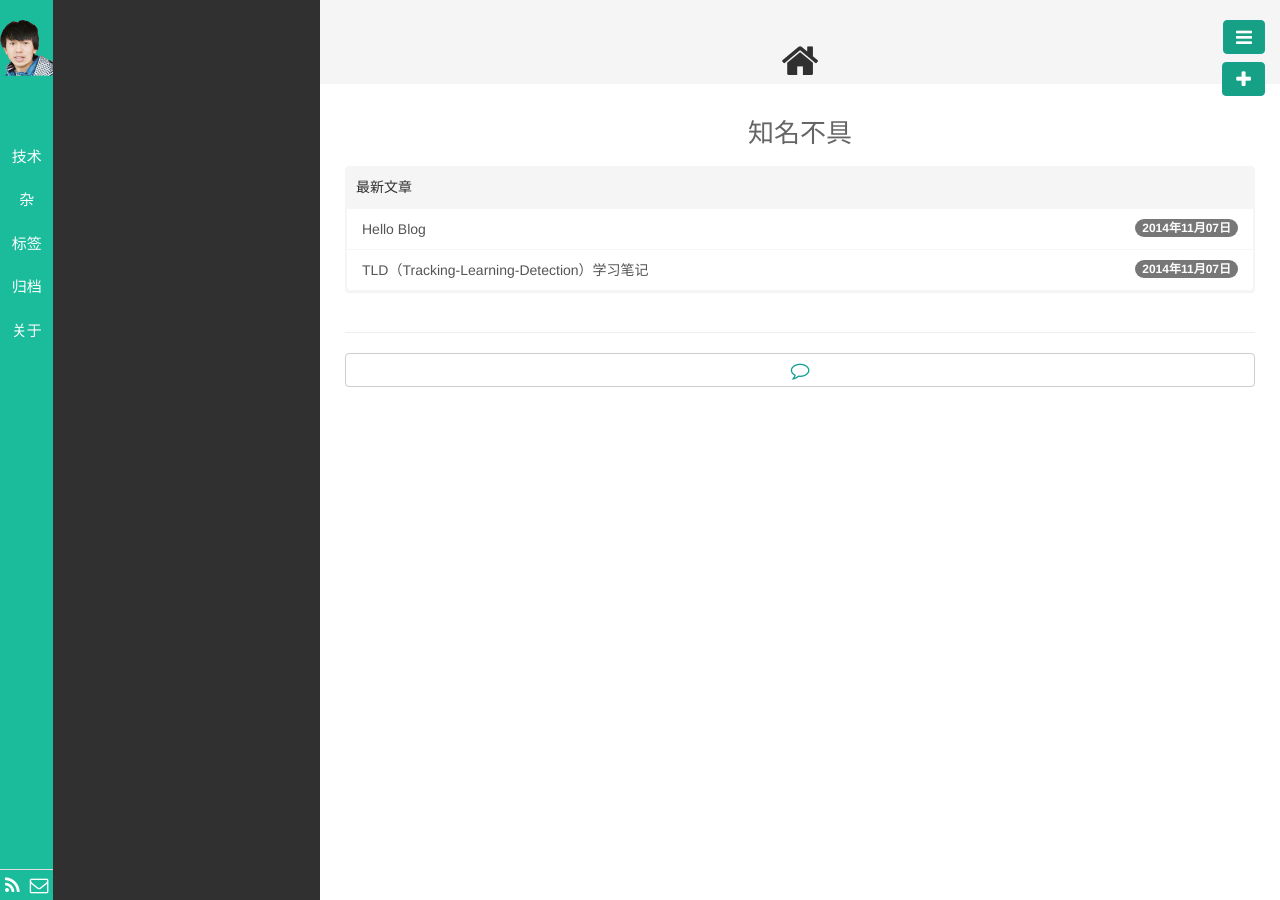
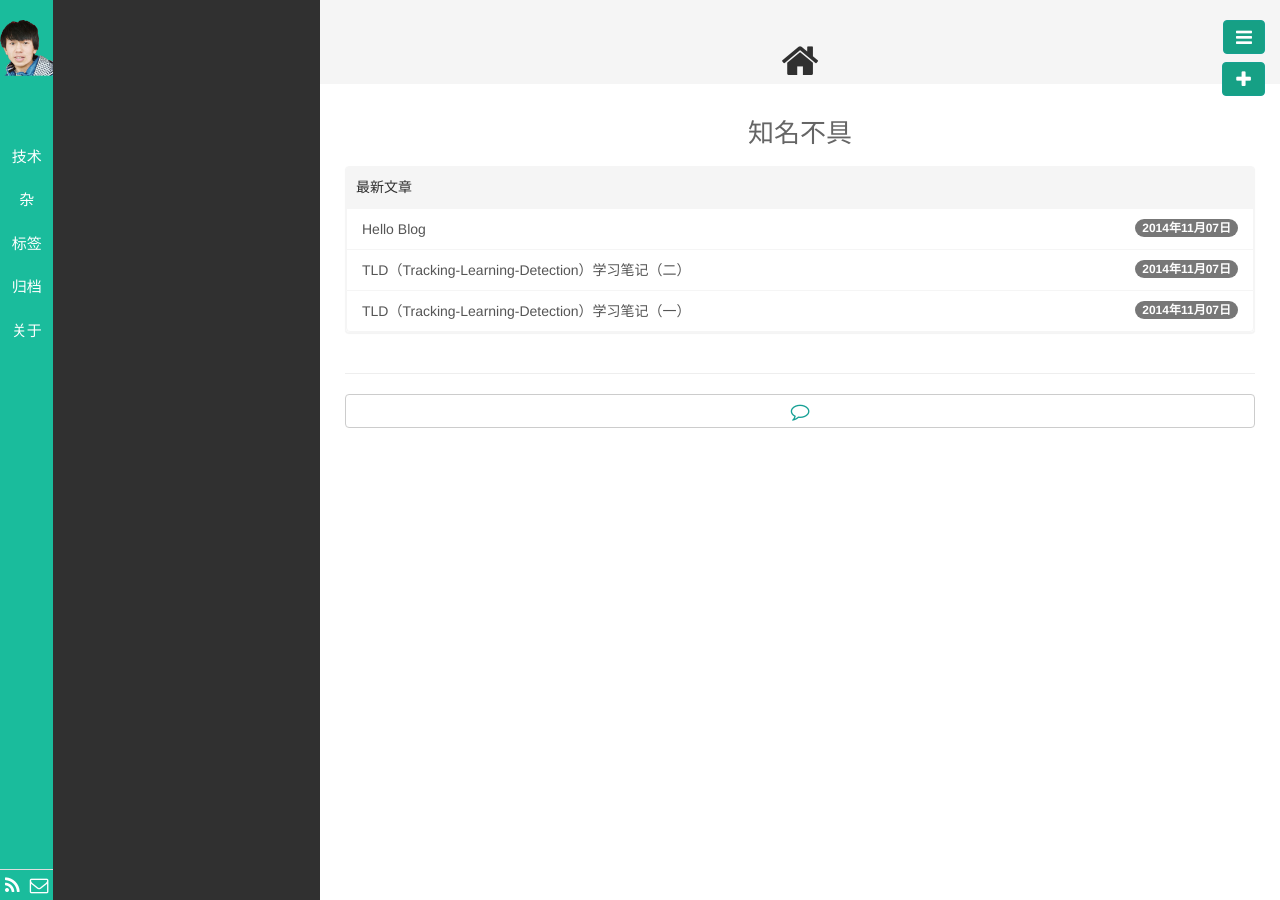
Before and after one commit to wangzi6147/wangzi6147.github.io, a Jekyll site: the page built from index.html, in a window 1280 px wide. Built offline with Jekyll 4.4.1, drawn with Linux system fonts in a browser that asks for light colours; nearby versions of some CDN libraries; library files that are not in the unit come from our copies; Markdown is read by kramdown in place of the engine named in the settings; the list of posts is cut into pages by our own code; some of the changed lines change nothing that is shown.

Commit message:
TLD（Tracking-Learning-Detection）学习笔记（二）

```diff
--- a/_posts/技术/2014-11-07-TLD-1.md
+++ b/_posts/技术/2014-11-07-TLD-1.md
@@ -1,6 +1,6 @@
 ---
 layout: post
-title: TLD（Tracking-Learning-Detection）学习笔记
+title: TLD（Tracking-Learning-Detection）学习笔记（一）
 category: 技术
 tags: TLD
 keywords:
--- /dev/null
+++ b/_posts/技术/2014-11-07-TLD-2.md
@@ -0,0 +1,36 @@
+---
+layout: post
+title: TLD（Tracking-Learning-Detection）学习笔记（二）
+category: 技术
+tags: TLD
+keywords:
+description:
+---
+
+###什么是TLD
+
+TLD(Tracking-Learning-Detection)是一种针对单一目标的长时间跟踪算法(long-term tracking)。对于一段长时间的视频，我们希望对其中某个目标进行跟踪（一个人，一辆车，或者仅仅是一块运动的区域），首先在某一帧画面规定一个矩形框，框住的区域就是我们关注的目标，那么该算法做的事就是在接下来的视频中不断跟踪这个目标，**无论该物体是否暂时离开画面，或者被遮挡，或者发生形变，都不会影响继续的跟踪。**示例图：
+
+![](/public/img/TLD/1.jpg)
+
+要实现这样的长时间跟踪，有一些问题是不得不面对的。其中最关键的问题是，如果跟踪的目标暂时离开画面，那么当它重新出现的时候，如何检测？除了这点，一个成功的长时间跟踪还要考虑到尺度、光照变化，复杂背景，实时检测等问题。
+
+###TLD的是如何工作的
+
+传统的长时间跟踪可以有两种方式：*跟踪(Tracking)*或者*检测(Detection)*。对于一般的跟踪算法，只需要进行一次初始化，就可以估计目标的运动。不过单一的跟踪算法有一个致命的缺陷：**当目标离开画面再重新出现，或者运动过程中被遮挡，跟踪就会失效。**这时有人会想到用检测方法来实现对目标的跟踪，即对于每一帧画面，都检测是否有目标存在。这种方法的缺陷在于：**需要一个离线的训练过程，也就是说需要目标的训练集，对于陌生的目标，检测不能进行。**
+
+那么现在问题来了：是不是可以把Tracking与Detection结合起来，**Tracker为Detector提供训练数据，Detector可以为Tracker进行重新初始化？**
+
+TLD做的就是这样一件事情。它分为三个模块：Tracking-Learning-Detection，每个模块独立运行又互相协作。如图所示：
+
+![](/public/img/TLD/2.jpg)
+
+1.对于**跟踪**模块，它假设目标在帧与帧之间的运动是连续并且可见的，从而估计出目标在下一帧的位置（这里用到的是*光流法*）。并将估计到的区域提交给**学习**模块。
+
+2.对于**检测**模块，它根据**学习**模块提供的训练集进行训练，对每一帧画面进行检测（这里用到的是*随机森林*方法以及一种*2bitBP图像特征*），将检测到的区域反馈给**学习**模块，并利用检测到的区域对**跟踪**模块进行重新初始化。
+
+3.对于**学习**模块，它是整个TLD系统的“大脑”，是核心部分。在得到**跟踪**模块以及**检测**模块提供的样本之后，它要对这两种样本进行一种“取舍”（这里用到的是一种*PN-Learning*学习方法），再把得到的结果提供给**检测**模块。可以说，跟踪与检测模块提供的样本是可以互相修复互相纠正的，以达到错误率最小的效果。
+
+###未完待续
+
+接下来我会针对这三个模块分别进行总结。
```
Also changed, not shown: public/img/TLD/1.jpg (added), public/img/TLD/2.jpg (added).
